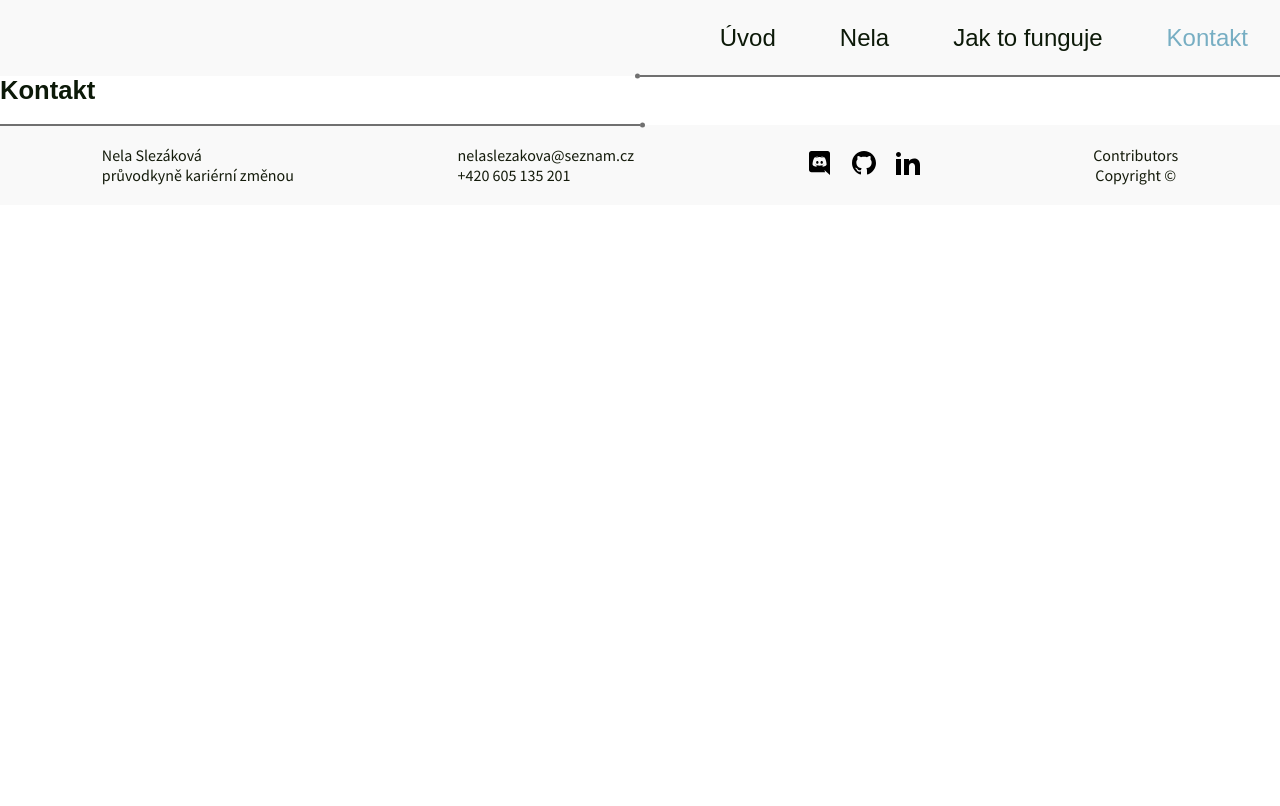
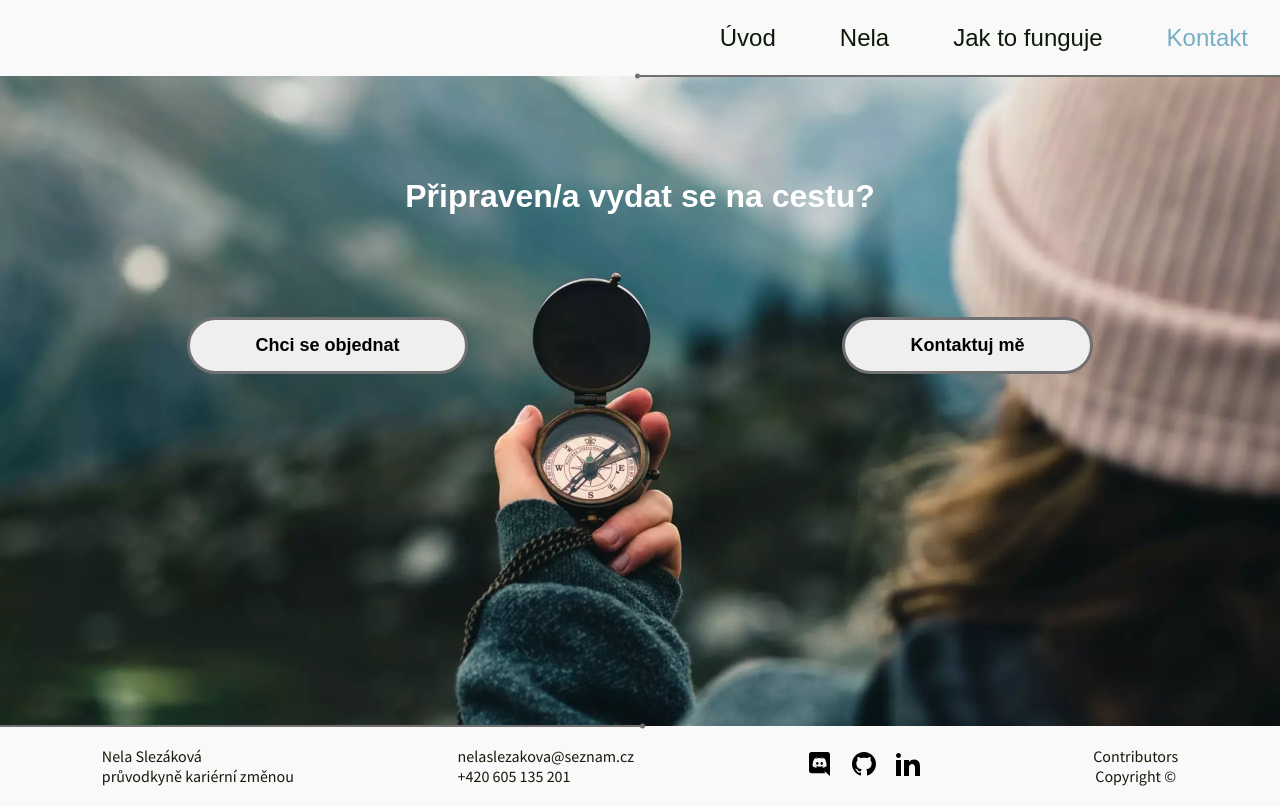
Before and after one commit to NelliaS/personal-webpage, a Next.js app: page /kontakt in a window 1280 px wide. Built offline with nearby package versions, Linux system fonts and the light colour scheme.

Commit message:
Add basic components with styling and contact page

```diff
--- /dev/null
+++ b/src/components/Button.tsx
@@ -0,0 +1,19 @@
+import styles from "../styles/Button.module.css";
+
+type ButtonType = 'default' | 'primary' | 'secondary'
+
+type ButtonProps = {
+    value: string
+    type?: ButtonType
+}
+
+const Button = ({value, type='default'} : ButtonProps) => {
+
+  return (
+    <button className={`${type === 'primary' ? styles.btn_primary : type === 'secondary' ? styles.btn_secondary : styles.btn_default}`}>
+      {value}
+    </button>
+  );
+}
+
+export default Button;
--- /dev/null
+++ b/src/components/Title.tsx
@@ -0,0 +1,15 @@
+
+import styles from "../styles/Title.module.css";
+
+type TitleType = 'default' | 'main'
+
+type TitleProps = {
+    title: string
+    type?: TitleType
+}
+
+const Title = ({title, type='default'} : TitleProps ) => {
+    return <h2 className={`${type === 'main' ? styles.main_title : styles.default_title}`}>{title}</h2>
+}
+
+export default Title
--- /dev/null
+++ b/src/containers/ContactContainer.tsx
@@ -0,0 +1,15 @@
+import styles from "../styles/Contact.module.css";
+
+type ContactContainerProps = {
+    children: React.ReactNode
+}
+
+const ContactContainer = ({children} : ContactContainerProps) => {
+    return (
+        <section id="contact" className={styles.contact}>
+            {children}
+        </section>
+    )
+}
+
+export default ContactContainer
--- /dev/null
+++ b/src/containers/ImageWrapper.tsx
@@ -0,0 +1,14 @@
+import Image from 'next/image'
+
+type ImageWrapperProps = {
+    src: string
+    alt: string
+}
+
+const ImageWrapper = ({src, alt} : ImageWrapperProps) => {
+    return (
+        <Image src={src} layout="fill" objectFit="cover" quality={100} alt={alt} />
+    )
+}
+
+export default ImageWrapper
--- a/src/pages/kontakt.tsx
+++ b/src/pages/kontakt.tsx
@@ -1,9 +1,25 @@
 import type { NextPage } from 'next'
-import styles from '../styles/Kontakt.module.css'
+import React from 'react'
+import Button from '../components/Button'
+import Title from '../components/Title'
+import ContactContainer from '../containers/ContactContainer'
+import ImageWrapper from '../containers/ImageWrapper'
+import styles from "../styles/Contact.module.css";
 
 const Kontakt: NextPage = () => {
   return (
-    <h1>Kontakt</h1>
+    <React.Fragment>
+      <ImageWrapper src="/images/contact_bg.webp" alt="Nella kontakt" />
+      <ContactContainer>
+        <div className={styles.inner_wrapper}>
+        <Title title="Připraven/a vydat se na cestu?" type="main" />
+        <div className={styles.button_wrapper}>
+          <Button value="Chci se objednat" type='primary' />
+          <Button value="Kontaktuj mě" type='primary' />
+        </div>
+        </div>
+    </ContactContainer>
+    </React.Fragment>
   )
 }
 
--- /dev/null
+++ b/src/styles/Button.module.css
@@ -0,0 +1,7 @@
+.btn_primary {
+    padding: 15px 65px;
+    font-size: 18px;
+    border-radius: 39px;
+    border: 3px solid #707070;
+    font-weight: 600;
+}
--- /dev/null
+++ b/src/styles/Contact.module.css
@@ -0,0 +1,21 @@
+.contact {
+    height: auto;
+    min-height: calc(100vh - 170px);
+    z-index: 1000;
+    position: relative;
+}
+
+.inner_wrapper {
+    display: flex;
+    justify-content: space-evenly;
+    align-items: center;
+    flex-direction: column;
+    height: 400px;
+    width: 100%;
+}
+
+.button_wrapper {
+    display: flex;
+    width: 100%;
+    justify-content: space-around;
+}
--- /dev/null
+++ b/src/styles/Title.module.css
@@ -0,0 +1,4 @@
+.main_title {
+    color: #ffffff;
+    font-size: 2rem;
+}
--- a/src/styles/globals.css
+++ b/src/styles/globals.css
@@ -97,6 +97,10 @@ footer {
   }
 }
 
+button, a {
+  cursor: pointer;
+}
+
 /*
 @media screen and (min-width: 480px) {
   h1 {
```
Also changed, not shown: src/components/FormInput.tsx (added, +18 -0 lines), src/hooks/useInputChange.ts (added, +21 -0 lines), public/images/contact_bg.webp (added).
